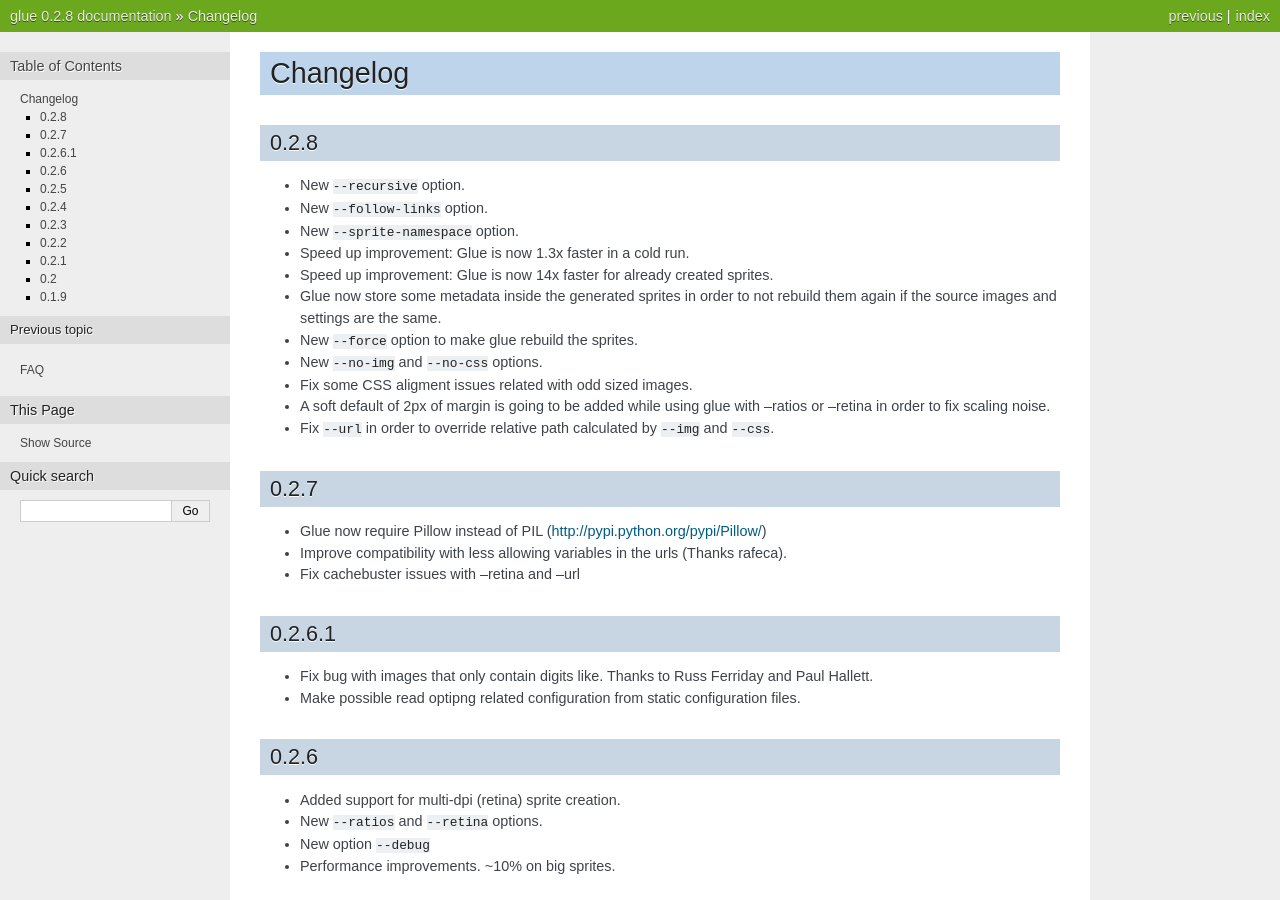
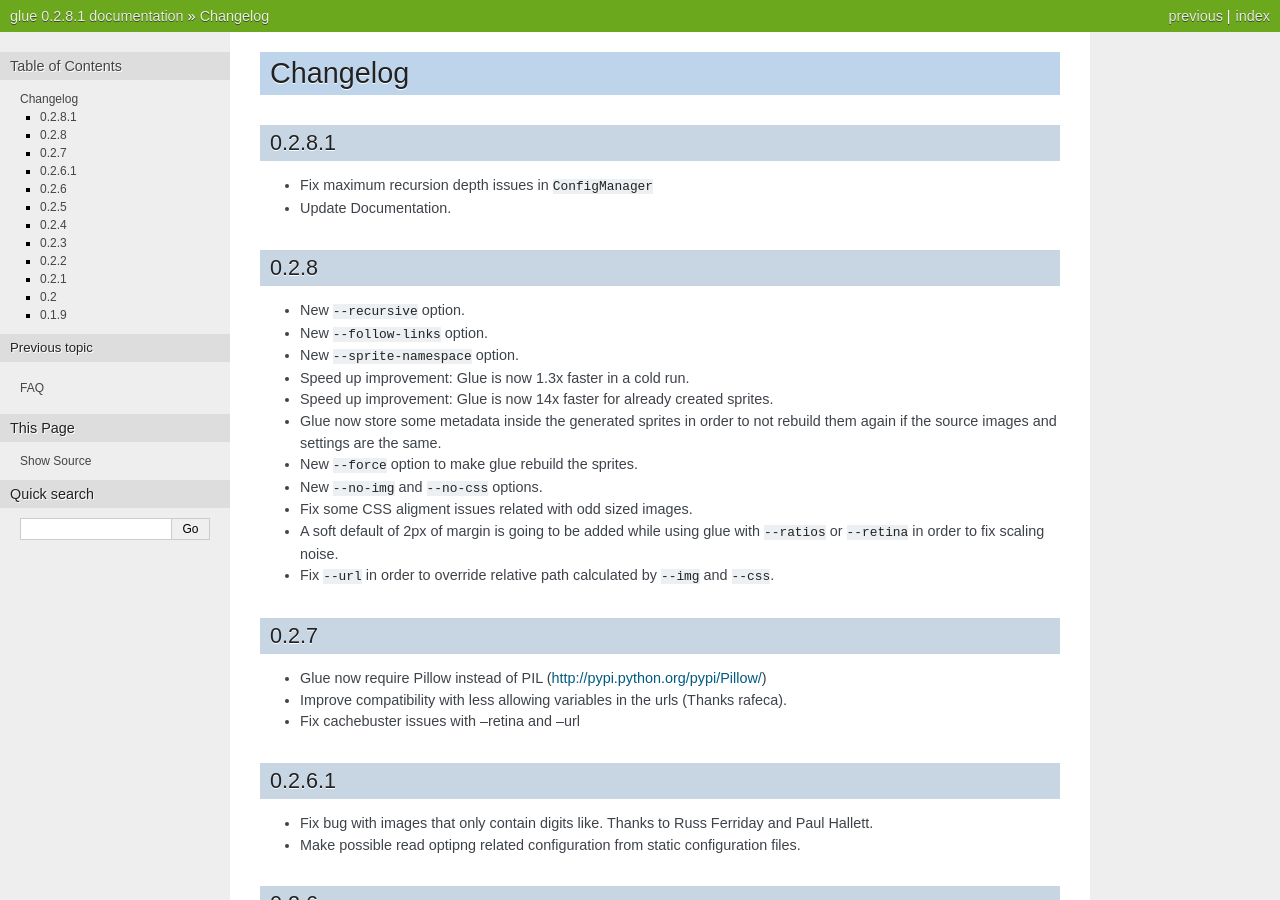
Before and after one commit to jorgebastida/glue, a Sphinx documentation site: the page built from docs/changelog.rst, in a window 1280 px wide and 900 px high. Built offline with Sphinx 7.4.7, drawn with Linux system fonts in a browser that asks for light colours; the version number is read from the project's files by our own code; some of the changed text lies outside the part shown.

Commit message:
Update documentation and bump version

```diff
--- a/docs/changelog.rst
+++ b/docs/changelog.rst
@@ -1,5 +1,10 @@
 Changelog
 =========
+
+0.2.8.1
+^^^^^^^
+* Fix maximum recursion depth issues in ``ConfigManager``
+* Update Documentation.
 
 0.2.8
 ^^^^^
@@ -12,7 +17,7 @@
 * New ``--force`` option to make glue rebuild the sprites.
 * New ``--no-img`` and ``--no-css`` options.
 * Fix some CSS aligment issues related with odd sized images.
-* A soft default of 2px of margin is going to be added while using glue with --ratios or --retina in order to fix scaling noise.
+* A soft default of 2px of margin is going to be added while using glue with ``--ratios`` or ``--retina`` in order to fix scaling noise.
 * Fix ``--url`` in order to override relative path calculated by ``--img`` and ``--css``.
 
 0.2.7
--- a/glue.py
+++ b/glue.py
@@ -15,7 +15,7 @@
 from PIL import Image as PImage
 from PIL import PngImagePlugin
 
-__version__ = '0.2.8'
+__version__ = '0.2.8.1'
 
 
 PADDING_REGEXP = re.compile("^(\d+-?){,3}\d+$")
--- a/setup.py
+++ b/setup.py
@@ -9,7 +9,7 @@
 
 setup(
     name='glue',
-    version='0.2.8',
+    version='0.2.8.1',
     url='http://github.com/jorgebastida/glue',
     license='BSD',
     author='Jorge Bastida',
```
